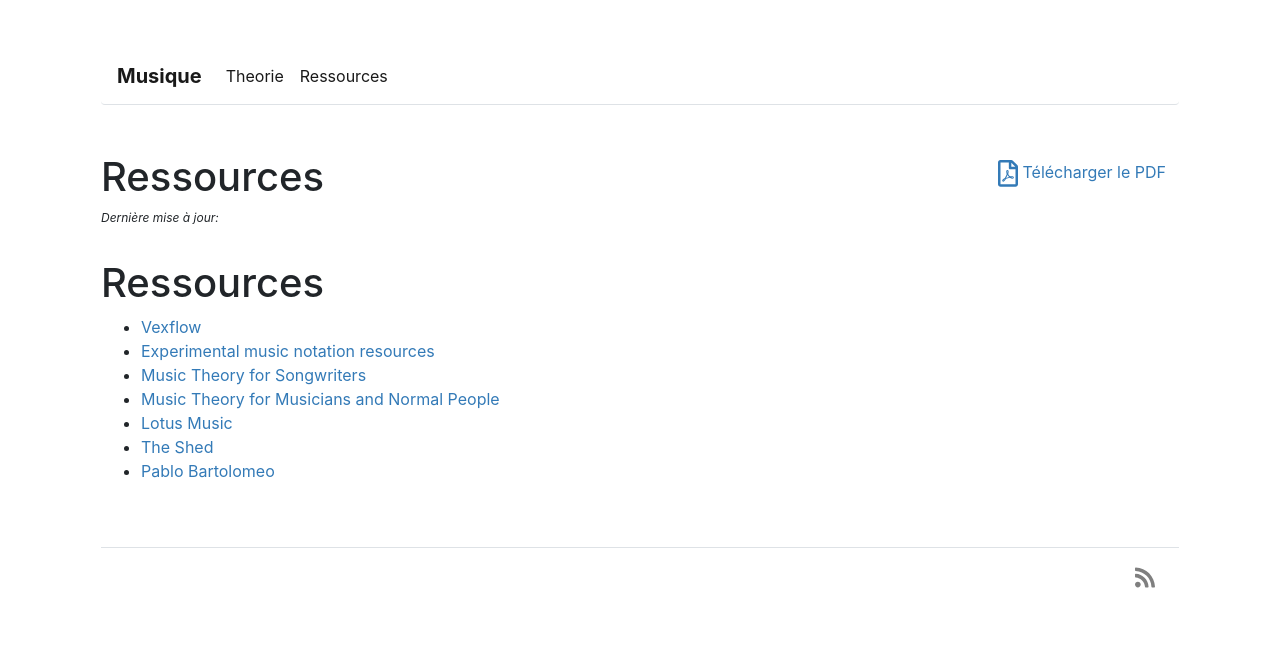
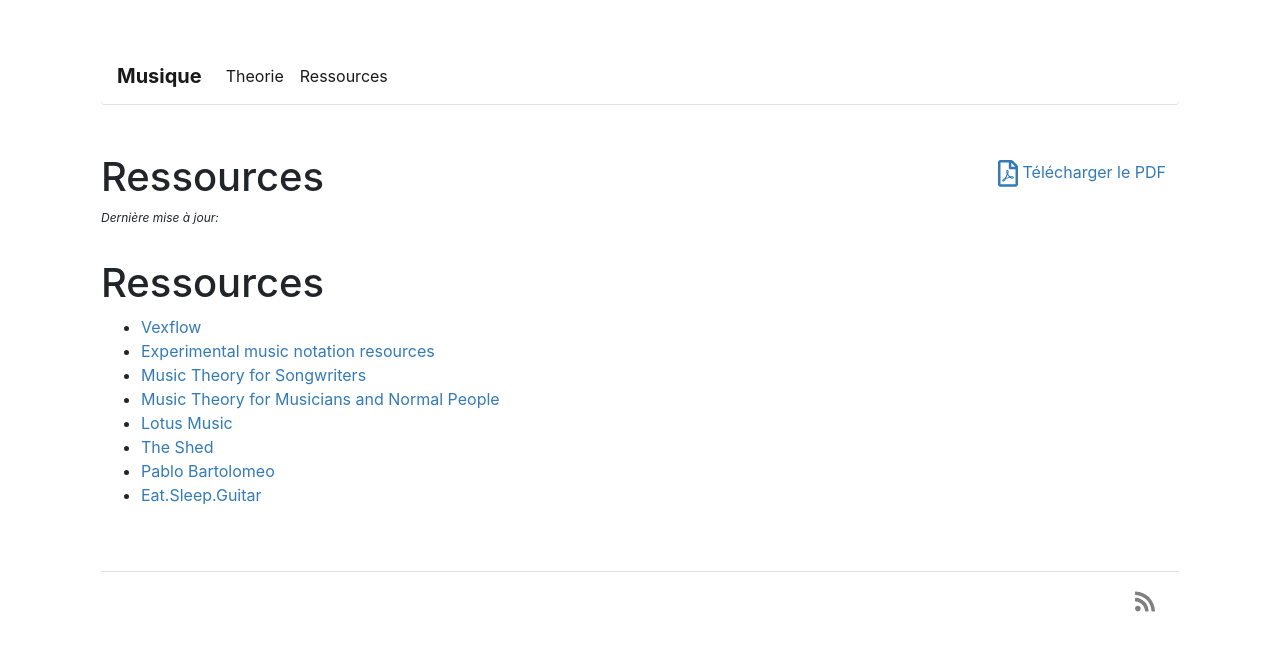
Before and after one commit to atouchard/atouchard, a Jekyll site: the page built from ressources.md, in a window 1280 px wide. Shown: the top 651 px of the page. Built offline with Jekyll 4.4.1, drawn with Linux system fonts in a browser that asks for light colours; our own code applies the rules of GitHub Pages for plain Markdown files.

Commit message:
add ressources

```diff
--- a/ressources.md
+++ b/ressources.md
@@ -8,3 +8,4 @@
 * [Lotus Music](https://lotusmusic.com/lm_contents.html)
 * [The Shed](https://shedthemusic.com/)
 * [Pablo Bartolomeo](https://clasesdeguitarrapablobartolomeo.blogspot.com/)
+* [Eat.Sleep.Guitar](https://eatsleepguitar.com/)
```
